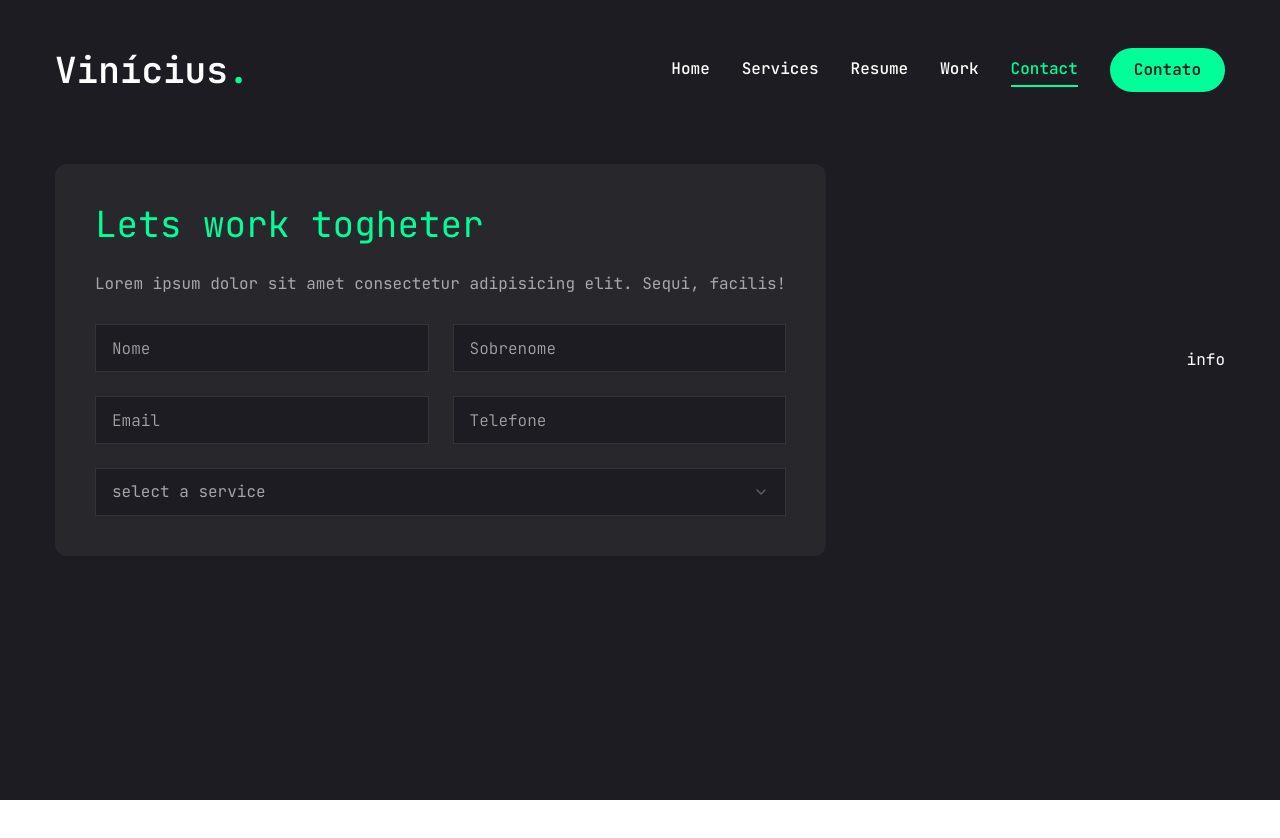
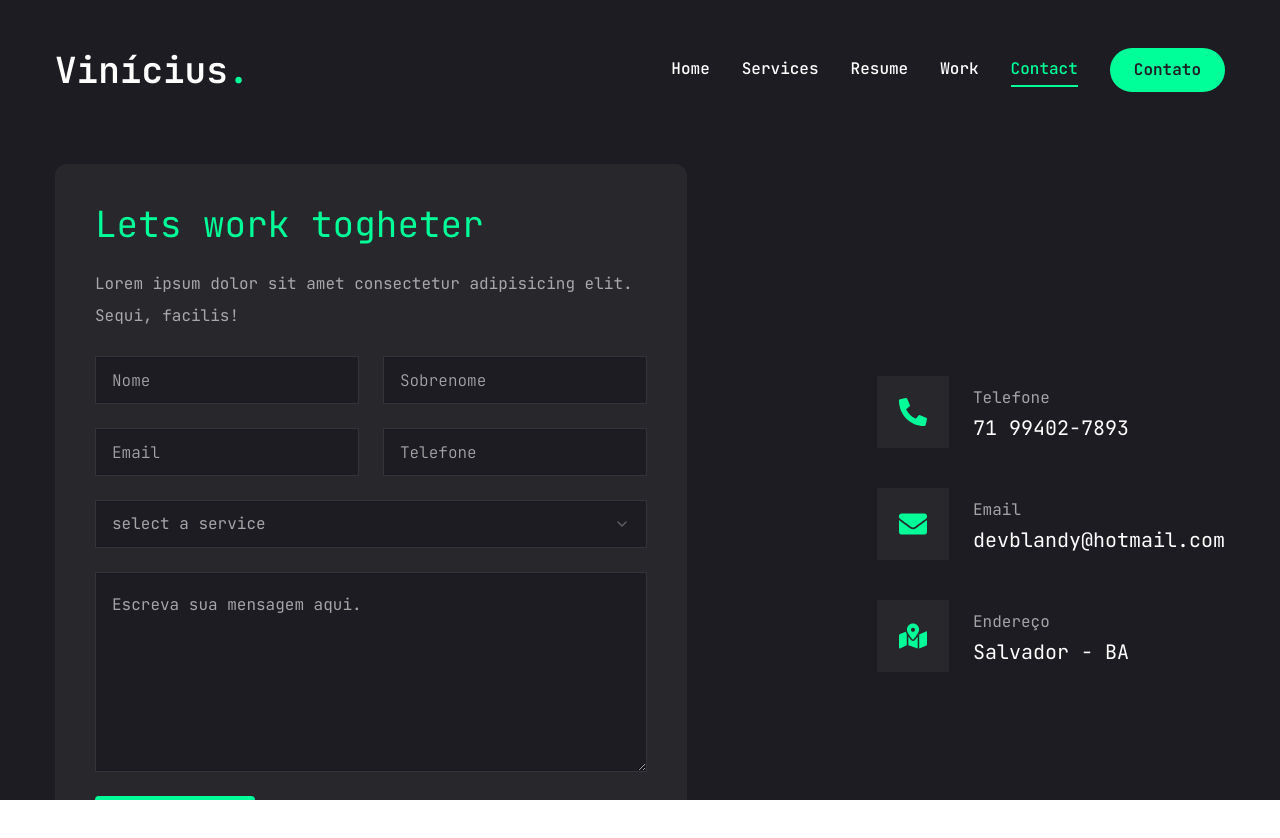
Before and after one commit to ecblandy/Portfolio_fullstack, a Next.js app: page /contact in a window 1280 px wide. Shown: the top 838 px of the page. Before the commit the page ends 800 px from the top, so only its background shows below. Built offline with nearby package versions, Linux system fonts and the light colour scheme.

Commit message:
Feat: terminando layout página de contato

```diff
--- a/src/app/contact/page.tsx
+++ b/src/app/contact/page.tsx
@@ -17,7 +17,7 @@
 const info = [
   {
     icon: <FaPhoneAlt />,
-    title: "Phone",
+    title: "Telefone",
     description: "71 99402-7893",
   },
   {
@@ -27,7 +27,7 @@
   },
   {
     icon: <FaMapMarkedAlt />,
-    title: "Addrss",
+    title: "Endereço",
     description: "Salvador - BA",
   },
 ];
@@ -45,7 +45,7 @@
       <div className="container mx-auto">
         <div className="flex flex-col xl:flex-row gap-[30px]">
           {/* form */}
-          <div className="xl:h-[54%] order-2 xl:order-none">
+          <div className="xl:w-[54%] order-2 xl:order-none">
             <form className="flex flex-col gap-6 p-10 bg-[#27272c] rounded-xl">
               <h3 className="text-4xl text-accent">Lets work togheter</h3>
               <p className="text-white/60 ">
@@ -72,11 +72,34 @@
                   </SelectGroup>
                 </SelectContent>
               </Select>
+              {/* textarea */}
+              <Textarea
+                className="h-[200px]"
+                placeholder="Escreva sua mensagem aqui."
+              />
+              {/* btn */}
+              <Button size="md" className="max-w-40 rounded">
+                Enviar mensagem
+              </Button>
             </form>
           </div>
           {/* info */}
           <div className="flex-1 flex items-center xl:justify-end order-1 xl:order-none mb-8 xl:mb-0">
-            info
+            <ul className="flex flex-col gap-10">
+              {info.map((item, index) => {
+                return (
+                  <li key={index} className="flex items-center gap-6 ">
+                    <div className="w-[52px] h-[52px] xl:w-[72px] xl:h-[72px] bg-[#27272c] text-accent rounded-md flex items-center justify-center">
+                      <div className="text-[28px]">{item.icon}</div>
+                    </div>
+                    <div className="flex-1">
+                      <p className="text-white/60">{item.title}</p>
+                      <h3 className="text-xl">{item.description}</h3>
+                    </div>
+                  </li>
+                );
+              })}
+            </ul>
           </div>
         </div>
       </div>
--- a/src/app/page.tsx
+++ b/src/app/page.tsx
@@ -13,7 +13,7 @@
         <div className="flex flex-col xl:flex-row items-center justify-between xl:pt-8 xl:pb-24">
           {/* text */}
           <div className="text-center xl:text-left order-2 xl:order-none">
-            <span className="text-xl">Software Developer</span>
+            <span className="text-xl">Desenvolvedor de Software</span>
             <h1 className="h1 mb-6">
               Olá eu sou <br />{" "}
               <span className="text-accent">Vinícius Blandy</span>{" "}
--- a/src/components/ui/textarea.tsx
+++ b/src/components/ui/textarea.tsx
@@ -1,6 +1,6 @@
-import * as React from "react"
+import * as React from "react";
 
-import { cn } from "@/lib/utils"
+import { cn } from "@/lib/utils";
 
 const Textarea = React.forwardRef<
   HTMLTextAreaElement,
@@ -9,14 +9,14 @@
   return (
     <textarea
       className={cn(
-        "flex min-h-[60px] w-full rounded-md border border-input bg-transparent px-3 py-2 text-base shadow-sm placeholder:text-muted-foreground focus-visible:outline-none focus-visible:ring-1 focus-visible:ring-ring disabled:cursor-not-allowed disabled:opacity-50 md:text-sm",
+        "flex min-h-[80px] w-full rounded-md border border-white/10 bg-primary px-4 py-5 text-base placeholder:text-white/60 focus-visible:outline focus-visible:ring-1 focus-visible:ring-accent focus-visible:ring-offset-0 disabled:cursor-not-allowed disabled:opacity-50",
         className
       )}
       ref={ref}
       {...props}
     />
-  )
-})
-Textarea.displayName = "Textarea"
+  );
+});
+Textarea.displayName = "Textarea";
 
-export { Textarea }
+export { Textarea };
```
